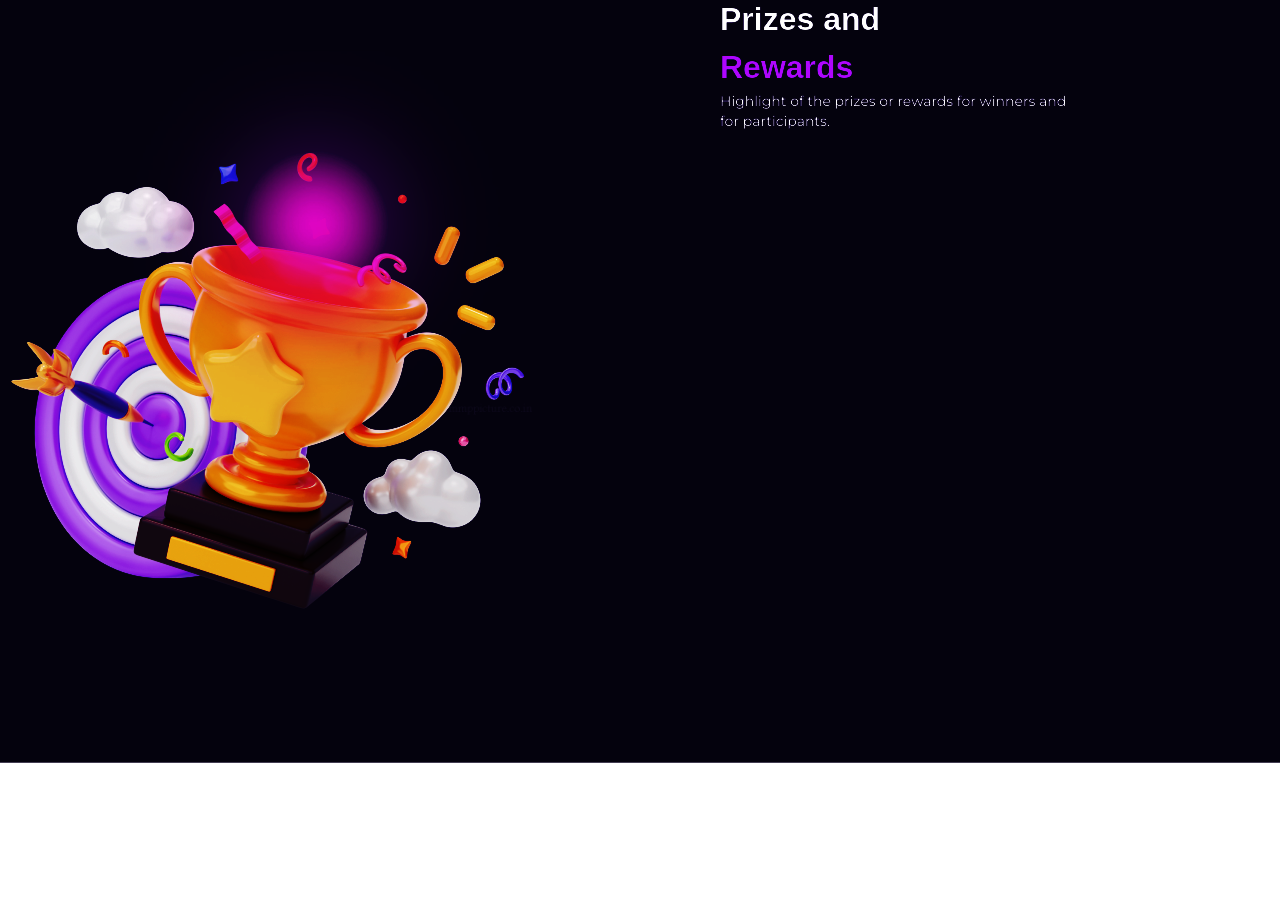
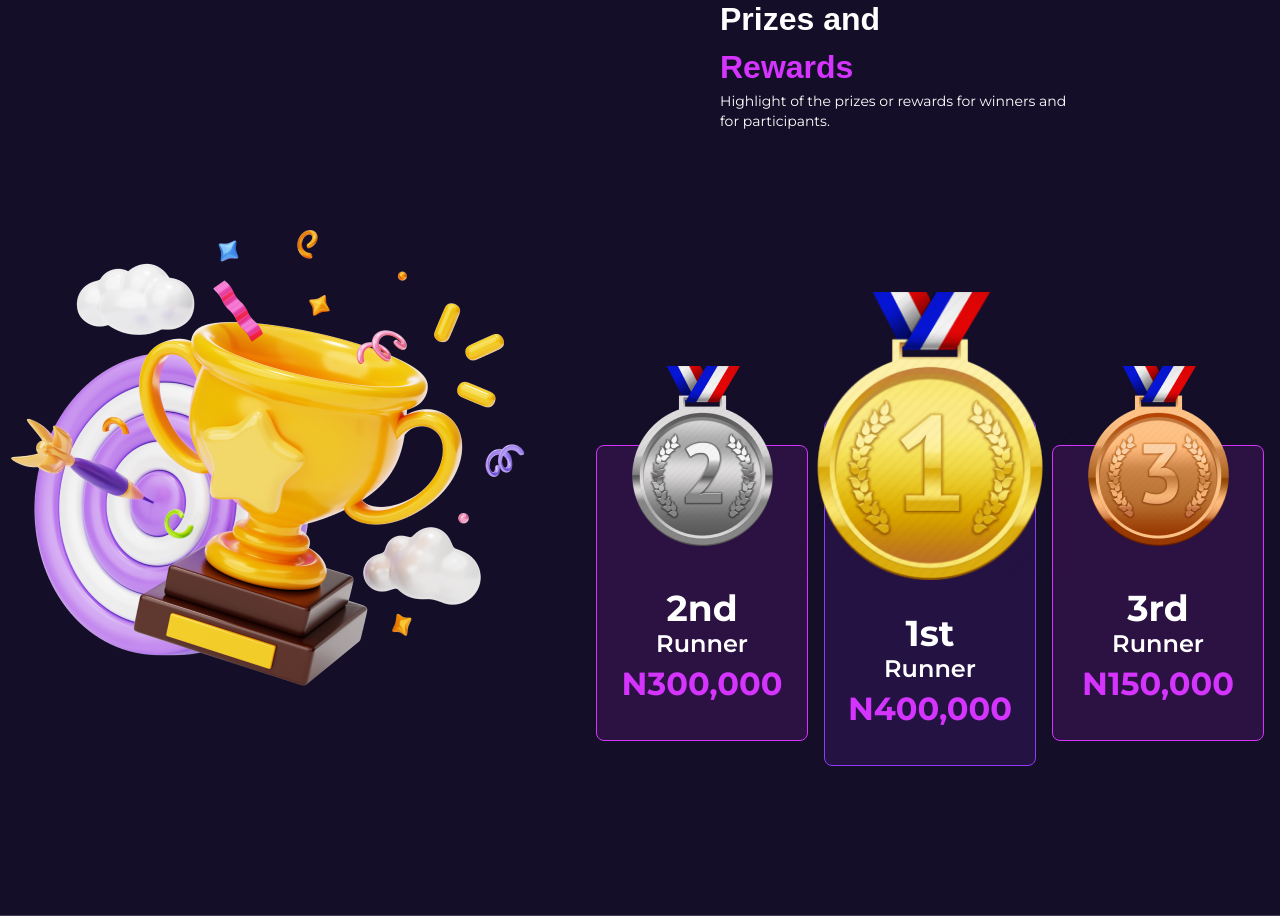
Before and after one commit to JacceyCode/getlinked, a React (Vite) app: page / in a window 1280 px wide. Shown: the part 5680-6596 px from the top of the page. Before the commit the page ends 6443 px from the top, so only its background shows below. Built offline with nearby package versions, Linux system fonts and the light colour scheme; a web font is replaced by a local one.

Commit message:
prize section part 2

```diff
--- a/src/features/PrizeAndReward.jsx
+++ b/src/features/PrizeAndReward.jsx
@@ -1,6 +1,6 @@
 function PrizeAndReward() {
   return (
-    <section className="bg-background mix-blend-hard-light">
+    <section className="">
       <section className="mx-auto flex max-w-[80rem] flex-col pb-[9.3rem] pt-[4.62rem]">
         <section>
           <section className="float-right w-[35rem] font-clash text-[2rem] font-bold text-white">
@@ -13,20 +13,68 @@ function PrizeAndReward() {
           </section>
         </section>
 
-        <section className="flex">
-          <section className="relative">
+        <section className="flex items-center gap-12">
+          <section className="">
             <section>
               <img className="w-full" src="/trophy.png" alt="Trophy" />
             </section>
-            <section className="absolute -top-20 left-20">
+            {/* <section className="absolute -top-20 left-24">
               <img
-                className="w-full"
+                className="w-full mix-blend-color-dodge"
                 src="/Purple-Lens-Flare.png"
                 alt="Purple Flare"
               />
+            </section> */}
+          </section>
+
+          <section className="flex items-center gap-4 pt-72">
+            {/* 1st */}
+            <section className="relative flex h-[18.5rem] w-[13.25rem] flex-col items-center justify-end rounded-lg border border-secondary bg-secondary/[0.12] pb-[2rem]">
+              <img
+                className="absolute -top-20"
+                src="/second-medal.png"
+                alt="Second medal"
+              />
+
+              <section className="text-center font-mont text-white">
+                <h4 className="text-4xl font-bold">2nd</h4>
+                <h5 className="text-2xl font-semibold">Runner</h5>
+                <p className="text-[2rem] font-bold text-secondary">N300,000</p>
+              </section>
+            </section>
+
+            {/* 2nd */}
+            <section className="relative flex h-[21.6875rem] w-[13.25rem] flex-col items-center justify-end rounded-lg border border-primary bg-primary/[0.12] pb-[2rem]">
+              <section className="absolute -top-32 h-60 w-72">
+                <img
+                  className="w-full"
+                  src="/first-medal.png"
+                  alt="First medal"
+                />
+              </section>
+
+              <section className="text-center font-mont text-white">
+                <h4 className="text-4xl font-bold">1st</h4>
+                <h5 className="text-2xl font-semibold">Runner</h5>
+                <p className="text-[2rem] font-bold text-secondary">N400,000</p>
+              </section>
+            </section>
+
+            {/* 3rd */}
+            <section className="relative flex h-[18.5rem] w-[13.25rem] flex-col items-center justify-end rounded-lg border border-secondary bg-secondary/[0.12] pb-[2rem]">
+              <img
+                className="absolute -top-20"
+                src="/third-medal.png"
+                alt="Third medal"
+              />
+
+              <section className="text-center font-mont text-white">
+                <h4 className="text-4xl font-bold">3rd</h4>
+                <h5 className="text-2xl font-semibold">Runner</h5>
+                <p className="text-[2rem] font-bold text-secondary">N150,000</p>
+              </section>
             </section>
           </section>
-          <section></section>
         </section>
       </section>
     </section>
```
